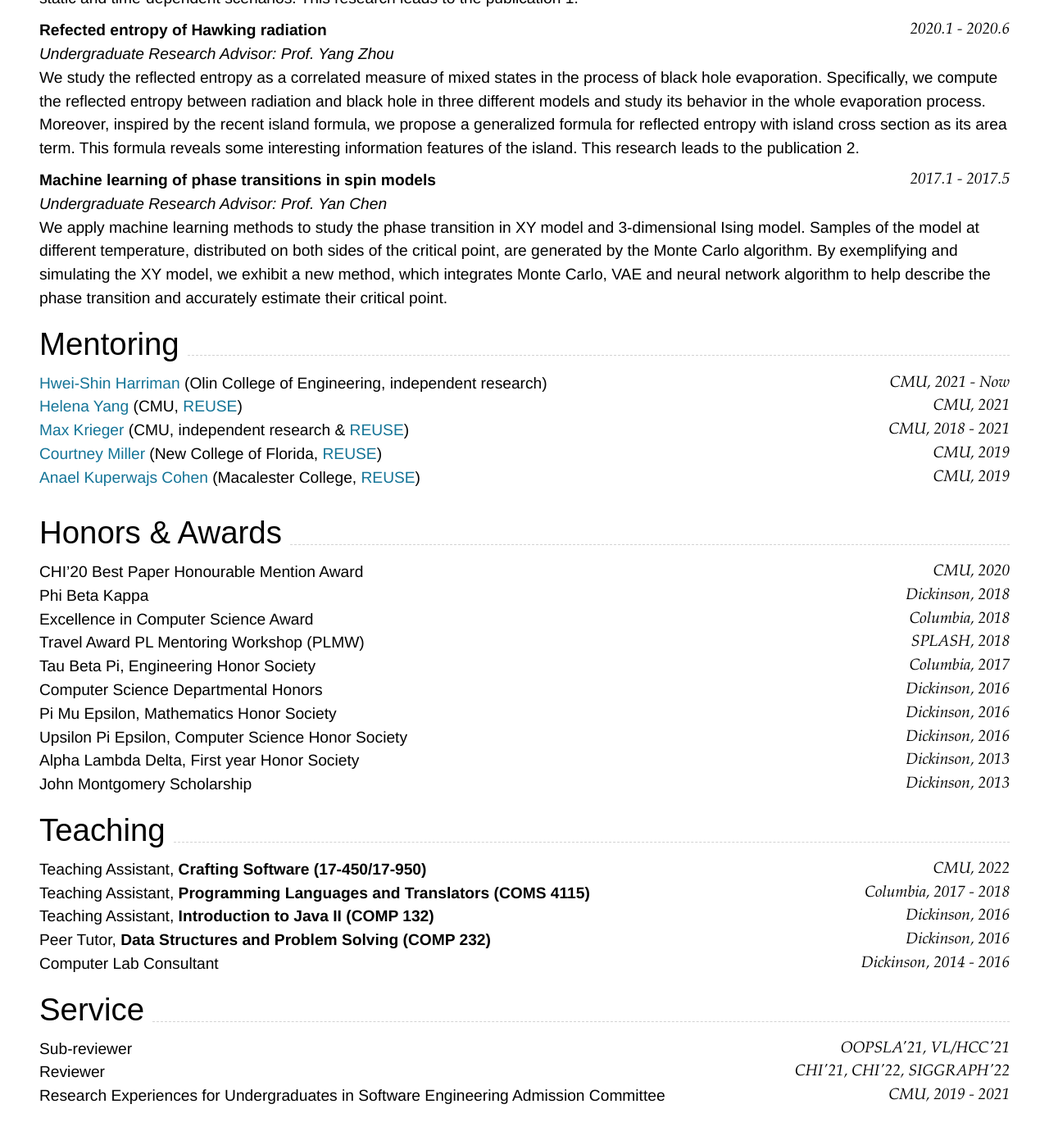
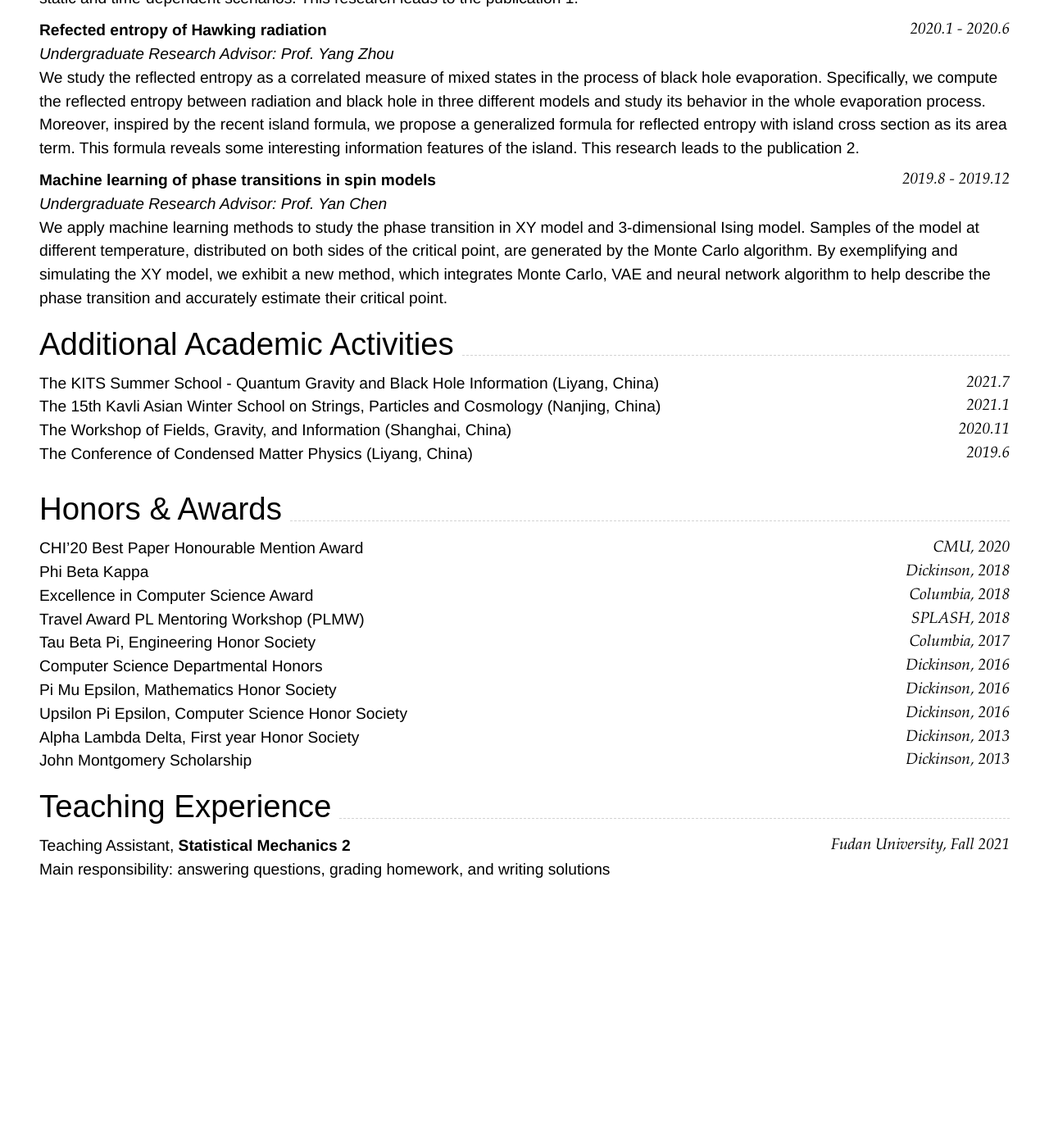
Before and after one commit to tianyi-phy/cv, a Jekyll site: the page built from index.md, in a window 1280 px wide and 1400 px high, scrolled down 936 px. Shown: the top 1386 px of the window at 82% size. Built offline with Jekyll 4.4.1, drawn with Linux system fonts in a browser that asks for light colours; nearby versions of some CDN libraries; after the commit the page ends 2060 px from its top, so only the background shows below that.

Commit message:
Update index.md

```diff
--- a/index.md
+++ b/index.md
@@ -62,18 +62,17 @@ We employ the quantum gravity model proposed in our previous work to give a holo
 _Undergraduate Research    Advisor: Prof. Yang Zhou_<br>
 We study the reflected entropy as a correlated measure of mixed states in the process of black hole evaporation. Specifically, we compute the reflected entropy between radiation and black hole in three different models and study its behavior in the whole evaporation process. Moreover, inspired by the recent island formula, we propose a generalized formula for reflected entropy with island cross section as its area term. This formula reveals some interesting information features of the island. This research leads to the publication 2.
 
-### **Machine learning of phase transitions in spin models** `2017.1 - 2017.5`
+### **Machine learning of phase transitions in spin models** `2019.8 - 2019.12`
 
 _Undergraduate Research    Advisor: Prof. Yan Chen_<br>
 We apply machine learning methods to study the phase transition in XY model and 3-dimensional Ising model. Samples of the model at different temperature, distributed on both sides of the critical point, are generated by the Monte Carlo algorithm. By exemplifying and simulating the XY model, we exhibit a new method, which integrates Monte Carlo, VAE and neural network algorithm to help describe the phase transition and accurately estimate their critical point.
 
-## Mentoring
+## Additional Academic Activities
 
-[Hwei-Shin Harriman](https://hsharriman.github.io/) (Olin College of Engineering, independent research) `CMU, 2021 - Now` <br>
-[Helena Yang](https://heleaf.me/) (CMU, [REUSE](https://www.cmu.edu/scs/isr/reuse/)) `CMU, 2021` <br>
-[Max Krieger](https://a9.io/) (CMU, independent research & [REUSE](https://www.cmu.edu/scs/isr/reuse/)) `CMU, 2018 - 2021` <br>
-[Courtney Miller](https://courtney-e-miller.github.io/) (New College of Florida, [REUSE](https://www.cmu.edu/scs/isr/reuse/)) `CMU, 2019` <br>
-[Anael Kuperwajs Cohen](https://anaelkuperwajs.github.io/) (Macalester College, [REUSE](https://www.cmu.edu/scs/isr/reuse/)) `CMU, 2019` <br>
+The KITS Summer School - Quantum Gravity and Black Hole Information (Liyang, China) `2021.7` <br>
+The 15th Kavli Asian Winter School on Strings, Particles and Cosmology (Nanjing, China) `2021.1` <br>
+The Workshop of Fields, Gravity, and Information (Shanghai, China) `2020.11` <br>
+The Conference of Condensed Matter Physics (Liyang, China) `2019.6` <br>
 
 ---
 
@@ -90,21 +89,13 @@ Upsilon Pi Epsilon, Computer Science Honor Society `Dickinson, 2016` <br>
 Alpha Lambda Delta, First year Honor Society `Dickinson, 2013`<br>
 John Montgomery Scholarship `Dickinson, 2013` <br>
 
-## Teaching
+## Teaching Experience
 
-Teaching Assistant, **Crafting Software (17-450/17-950)** `CMU, 2022` <br>
-Teaching Assistant, **Programming Languages and Translators (COMS 4115)** `Columbia, 2017 - 2018` <br>
-Teaching Assistant, **Introduction to Java II (COMP 132)** `Dickinson, 2016` <br>
-Peer Tutor, **Data Structures and Problem Solving (COMP 232)** `Dickinson, 2016` <br>
-Computer Lab Consultant `Dickinson, 2014 - 2016` <br>
+Teaching Assistant, **Statistical Mechanics 2** `Fudan University, Fall 2021` <br>
+Main responsibility: answering questions, grading homework, and writing solutions
 
 
-## Service
-
-Sub-reviewer `OOPSLA'21, VL/HCC'21` <br>
-Reviewer `CHI'21, CHI'22, SIGGRAPH'22` <br>
-Research Experiences for Undergraduates in Software Engineering Admission Committee `CMU, 2019 - 2021` <br>
 
 <!-- ### Footer
 
-Last updated: May 2013 -->
+Last updated: Sept 2022 -->
```
